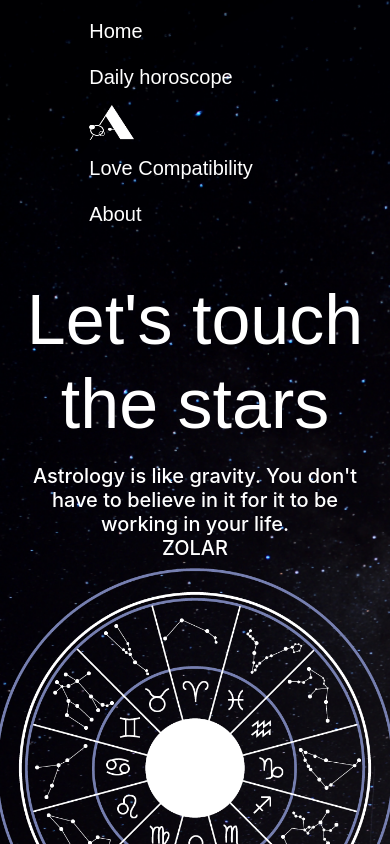
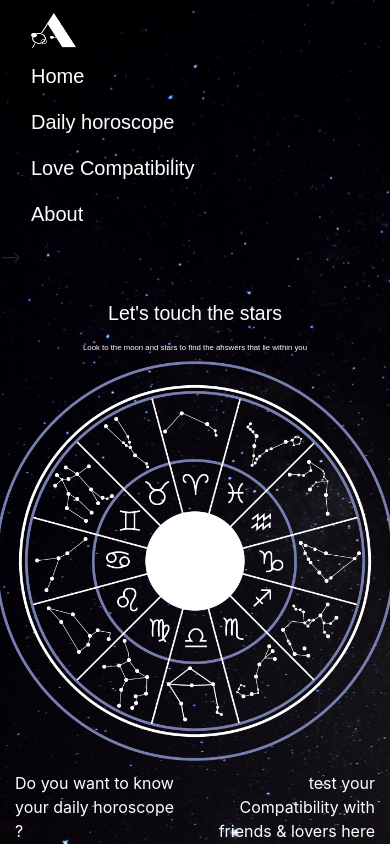
Before and after one commit to aleyyana/aurora, a Vue app: page / in a window 390 px wide. Shown: the top 844 px of the page. Built offline with nearby package versions, Linux system fonts and the light colour scheme; a web font is replaced by a local one; what vue-kinesis would draw is missing.

Commit message:
responsive

```diff
--- a/src/App.vue
+++ b/src/App.vue
@@ -4,16 +4,26 @@ import { RouterLink, RouterView } from 'vue-router';
 
 <template>
 
+<div class="container">
+    <nav class="navbar navbar-expand-lg  justify-content-center align-item-flex">
       <div class="container-fluid">
-    <nav class="navbar navbar-expand-xl justify-content-center align-item-flex">
+
+        <RouterLink to="/"><img src="../src/assets/img/logo_1.png" alt="logo" class="logo navbar-brand"></RouterLink>
+        <button class="navbar-toggler" type="button" data-bs-toggle="offcanvas" data-bs-target="#offcanvasDarkNavbar" aria-controls="offcanvasDarkNavbar">
+        <span class="navbar-toggler-icon"></span>
+        </button>
+          <div class="offcanvas offcanvas-end text-bg-dark" tabindex="-1" id="offcanvasDarkNavbar" aria-labelledby="offcanvasDarkNavbarLabel">
+              <div class="offcanvas-header">
+
+              </div>
                 <ul class="nav navbar-nav">
+
                 <li class="nav-item">
                   <RouterLink class="nav-link active pr-5" to="/">Home</RouterLink>
                 </li>
                 <li class="nav-item">
                   <RouterLink class="nav-link pr-5" to="/horoscope">Daily horoscope</RouterLink>
                 </li>
-            <RouterLink to="/"><img src="../src/assets/img/logo_1.png" alt="logo" class="logo navbar-brand"></RouterLink>
                 <li class="nav-item">
                   <RouterLink class="nav-link pr-5" to="/love">Love Compatibility</RouterLink>
                 </li>
@@ -21,13 +31,16 @@ import { RouterLink, RouterView } from 'vue-router';
                   <RouterLink class="nav-link pr-5" to="/about">About</RouterLink>
                 </li>
                 </ul>
+           </div>
+      </div>
     </nav>
-  </div>
+  </div> -->
 
 <hr class="hr">
   <RouterView />
   <div class="blank-space"></div>
   <footerSite/>
+
 </template>
 
 <style>
--- a/src/assets/css/base.css
+++ b/src/assets/css/base.css
@@ -4,8 +4,9 @@
   --black-bacgkround:#000;
   --secondary-color:#767FB0;
   --accent-color:#A1C084;
-  --header-size: 70px;
-  --title-size:50px;
-  --undertitle-size:25px;
-  --content-size:16px;
+  --header-size: 5vw;
+  --title-size:2vw;
+  --quote-size:2vw;
+  --undertitle-size: 1vw;
+  --content-size:1vw;
 }
--- a/src/views/AboutView.vue
+++ b/src/views/AboutView.vue
@@ -1,12 +1,35 @@
 <template>
+  <div class="container">
+      <div class="row">
+        <div class="col col-sm">
+          <h3>About Aurora</h3>
+          <p>Aurora is a website about astrology. It's mostly based on the sun sign, as you can see on the video.
+            Aurora means "the dawn". Aurora is a natural light display in Earth's sky mainly in high latitude regions.
+            It's the main reason why I choose to name my website Aurora. I wanted to have a name that had a link with the sky but not totally related.
+            Aurora want its user to have a bit of fun for a short amount of time. Here you can see what quote astrology has for you today
+            and you'll be able to check your compatibility with everyone.  </p>
+        </div>
+        <div class="col col-sm">
+          <img src="../assets/img/logo_2.png" class="responsive" alt="">
+        </div>
+        <div class="col col-sm">
+          <h3>About Astrology</h3>
+          <p> <span>"Astrology is a range of divinatory practices, recognized as pseudoscientific since the 18th century".</span>That's the definition
+          Wikipedia made about it. But in reality, a lot of people think it's childish. But astrology is made for people who wants to have
+          fun and who likes stars, planets & the sky. Astrology is for the dreamers but it welcomes everyone who wants to give it a try. There's no need
+          to be afraid of it. </p>
+        </div>
+      </div>
+  </div>
 
   <div class="container col-12 text-center mt-5">
 
-    <div class="main-title">
-      <h1>{{ title }}</h1>
+    <div class="subtitle">
+      <h3>{{ title }}</h3>
     </div>
-    <div class="container-fluid  video">
-      <video height="500" ref="videoPlayer">
+
+    <div class="container-fluid video">
+      <video height="500" ref="videoPlayer" class="responsive_video">
           <source
             src="../assets/video/aurora_astro.mp4"
             type="video/mp4"
@@ -20,32 +43,9 @@
       </div>
     </div>
 
-    </div>
-<div class="blank-space2">
+  </div>
 
-</div>
-    <div class="container">
-      <div class="row">
-        <div class="col col-sm">
-          <h3>About Aurora</h3>
-          <p>Aurora is a website about astrology. It's mostly based on the sun sign, as you can see on the video.
-            Aurora means "the dawn". Aurora is a natural light display in Earth's sky mainly in high latitude regions.
-            It's the main reason why I choose to name my website Aurora. I wanted to have a name that had a link with the sky but not totally related.
-            Aurora want its user to have a bit of fun for a short amount of time. Here you can see what quote astrology has for you today
-            and you'll be able to check your compatibility with everyone.  </p>
-        </div>
-        <div class="col col-sm">
-          <img src="../assets/img/logo_2.png" alt="">
-        </div>
-        <div class="col col-sm">
-          <h3>About Astrology</h3>
-          <p> <span>"Astrology is a range of divinatory practices, recognized as pseudoscientific since the 18th century".</span>That's the definition
-          Wikipedia made about it. But in reality, a lot of people think it's childish. But astrology is made for people who wants to have
-          fun and who likes stars, planets & the sky. Astrology is for the dreamers but it welcomes everyone who wants to give it a try. There's no need
-          to be afraid of it. </p>
-        </div>
-      </div>
-    </div>
+
 </template>
 
 <script>
@@ -53,7 +53,7 @@
 export default{
   data(){
     return{
-      title : "About Aurora"
+      title : "Your Sun Sign in video"
     }
   },
   methods:{
@@ -84,6 +84,16 @@ export default{
   padding: 0;
 }
 
+.responsive{
+  height:auto;
+  max-width: 100%;
+}
+
+.responsive_video{
+  max-width: 100%;
+  height: auto;
+}
+
 h1{
   font-family: Lust-sans, sans-serif;
   text-align: center;
@@ -93,10 +103,12 @@ h1{
 h3{
   font-family: Lust-sans, sans-serif;
   text-align: center;
+  font-size: var(--title-size);
 }
 
 p{
   font-family: Quasimoda, sans-serif;
+  font-size: var(--content-size);
 }
 
 .controls{
--- a/src/views/HomeView.vue
+++ b/src/views/HomeView.vue
@@ -6,10 +6,9 @@
       <div class="main-title">
         <h1> {{ title }}</h1>
         <div class="blank-space3"></div>
-        <h4 class="quote">Astrology is like gravity. You don't have to believe in it for it to be working in your life.
+        <h3 class="quote">Look to the moon and stars to find the answers that lie within you
           <br>
-          <span class="author">ZOLAR</span>
-        </h4>
+        </h3>
       </div>
       <div class="center-circle">
         <img class="main-image" src="../assets/img/circle.png" alt="">
@@ -19,15 +18,14 @@
 
       <div class="row">
       <div class="col">
-        <p>Do you want to know your daily horoscope ? You can check it out here !</p>
+        <p>Do you want to know your daily horoscope ?</p>
+        <button></button>
       </div>
       <div class="col">
         <p class="compat_text">test your Compatibility with friends & lovers here !</p>
+        <button></button>
       </div>
     </div>
-
-      <!-- <div class="center-content" id="anchor1"><a href="#anchor-content">Jump to section 2</a>
-      </div> -->
   </div>
 
 
@@ -52,8 +50,9 @@ h1{
 
 .quote{
   text-align: center;
-  font-size: 20px;
+  font-size: var(--quote-size);
   color:var(--white);
+  font-family: Quasimoda, sans-serif;
 
 }
 
--- a/src/views/HoroView.vue
+++ b/src/views/HoroView.vue
@@ -1,6 +1,8 @@
 <template>
 
 <carousel :items-to-show="1.5">
+
+  <img src="../assets/img/aquarius.png" alt="">
     <slide v-for="slide in 10" :key="slide">
       {{ slide }}
     </slide>
```
Lines whose indentation alone changed are shown as unchanged.
